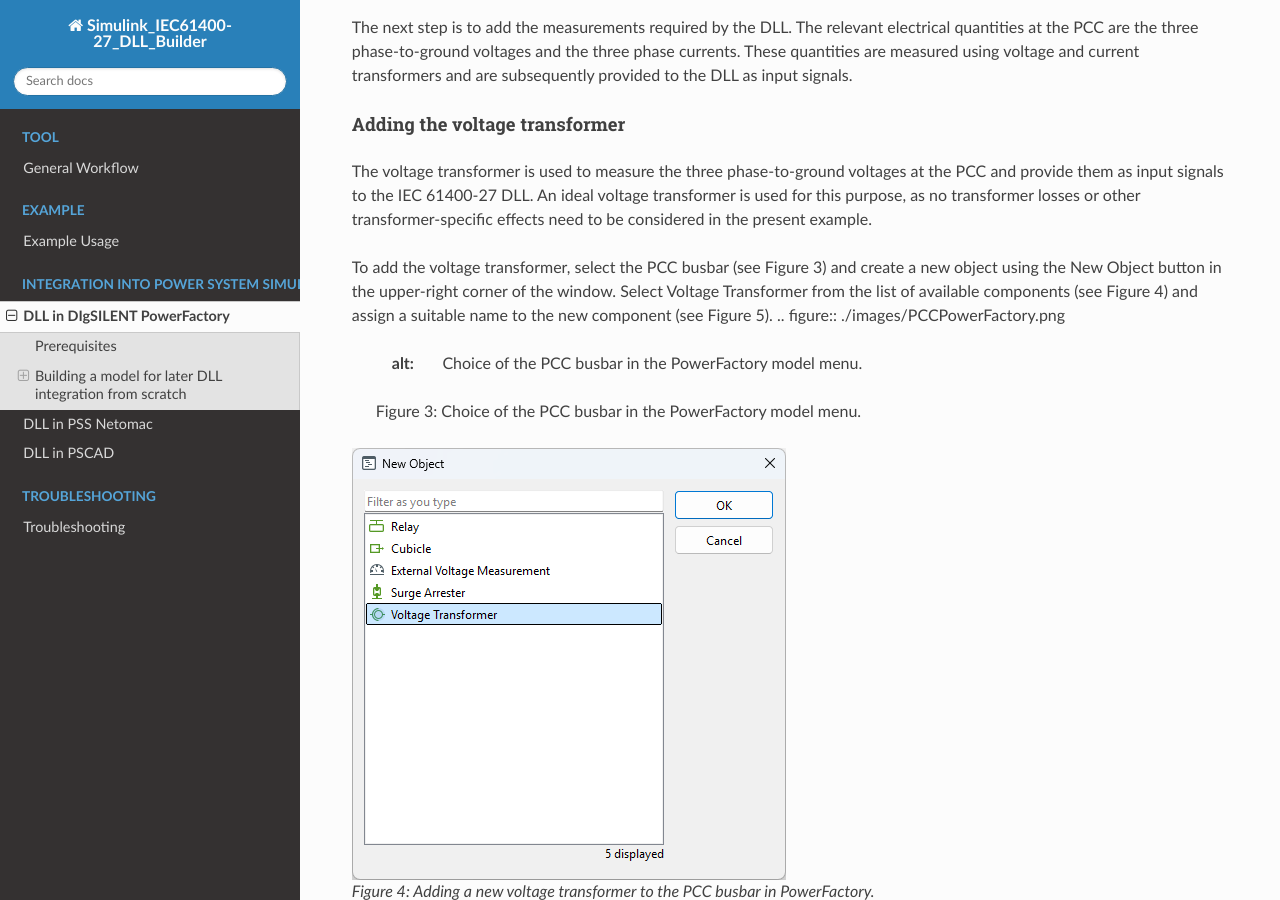
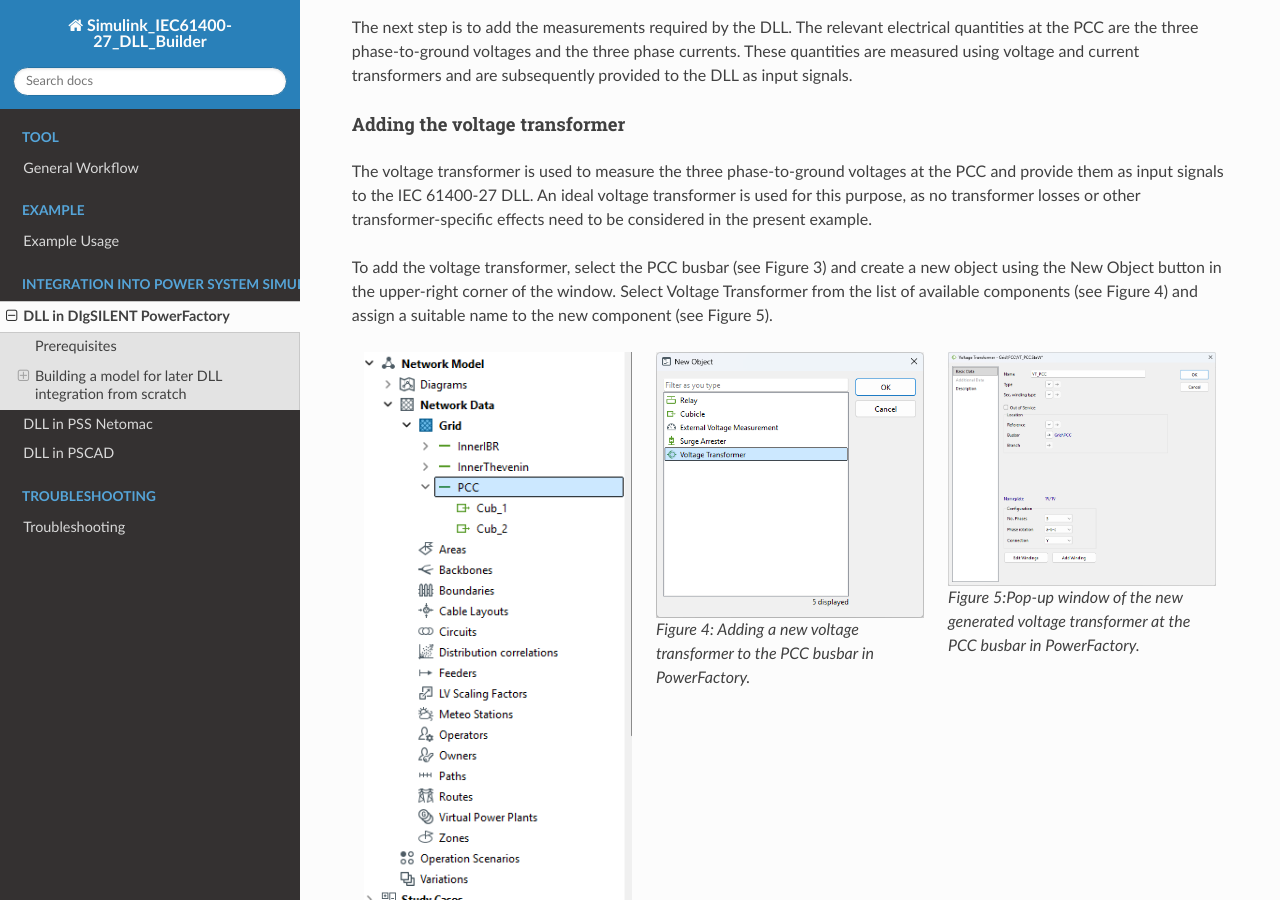
Before and after one commit to Institute-of-Electrical-Energy-Systems/SIMULINK_DLL_Builder, a Sphinx documentation site: the page built from docs/DLL_in_PF.rst, in a window 1280 px wide and 900 px high, scrolled down 2084 px. Built offline with Sphinx 7.4.7 and the Read the Docs theme 3.1.0, drawn with Linux system fonts in a browser that asks for light colours; formulas are drawn with MathJax 3; some of the changed lines change nothing that is shown.

Commit message:
Update DLL_in_PF.rst

```diff
--- a/docs/DLL_in_PF.rst
+++ b/docs/DLL_in_PF.rst
@@ -70,35 +70,50 @@ An ideal voltage transformer is used for this purpose, as no transformer losses
 
 To add the voltage transformer, select the PCC busbar (see Figure 3) and create a new object using the New Object button in the upper-right corner of the window.
 Select Voltage Transformer from the list of available components (see Figure 4) and assign a suitable name to the new component (see Figure 5).
-..  figure:: ./images/PCCPowerFactory.png
-    :alt: Choice of the PCC busbar in the PowerFactory model menu.
 
-    Figure 3: Choice of the PCC busbar in the PowerFactory model menu.
+.. grid:: 3
 
-..  figure:: ./images/VT_PowerFactory.png
-    :alt: Adding a new voltage transformer to the PCC busbar in PowerFactory.
+   .. grid-item::
 
-    Figure 4: Adding a new voltage transformer to the PCC busbar in PowerFactory.
+      ..  figure:: ./images/PCCPowerFactory.png
+            :alt: Choice of the PCC busbar in the PowerFactory model menu.
 
-..  figure:: ./images/VT_PowerFactory2.png
-    :alt: Pop-up window of the new generated voltage transformer at the PCC busbar in PowerFactory.
+            Figure 3: Choice of the PCC busbar in the PowerFactory model menu.
 
-    Figure 5:Pop-up window of the new generated voltage transformer at the PCC busbar in PowerFactory.
+   .. grid-item::
+
+       ..  figure:: ./images/VT_PowerFactory.png
+            :alt: Adding a new voltage transformer to the PCC busbar in PowerFactory.
+
+            Figure 4: Adding a new voltage transformer to the PCC busbar in PowerFactory.
+
+   .. grid-item::
+
+      ..  figure:: ./images/VT_PowerFactory2.png
+            :alt: Pop-up window of the new generated voltage transformer at the PCC busbar in PowerFactory.
+
+            Figure 5:Pop-up window of the new generated voltage transformer at the PCC busbar in PowerFactory.
 
 After creating the voltage transformer, open its configuration by double-clicking the component.
 In the transformer configuration dialog, create a new transformer type (see Figure 6) and select Ideal Voltage Transformer (see Figure 7).
 The ideal transformer is sufficient for the present application because the purpose of the component is to provide the required voltage measurements rather than to model the physical behavior of a transformer.
 Clickling ``New Project Type`` opens up the next window for the voltage transformer type definition.
 
-..  figure:: ./images/VT_PowerFactory3.png
-    :alt: Pop-up window for the choice of the new generated voltage transformer's type.
+.. grid:: 2
 
-    Figure 6: Pop-up window for the choice of the new generated voltage transformer's type.
+   .. grid-item::
 
-..  figure:: ./images/VT_PowerFactory4.png
-    :alt: Pop-up window for the definition of a voltage transformer type.
+      ..  figure:: ./images/VT_PowerFactory3.png
+            :alt: Pop-up window for the choice of the new generated voltage transformer's type.
 
-    Figure 7: Pop-up window for the definition of a voltage transformer type.
+            Figure 6: Pop-up window for the choice of the new generated voltage transformer's type.
+
+    .. grid-item::
+
+       ..  figure:: ./images/VT_PowerFactory4.png
+            :alt: Pop-up window for the definition of a voltage transformer type.
+
+            Figure 7: Pop-up window for the definition of a voltage transformer type.
 
 The voltage transformer is now connected to the PCC and can be used to obtain the three phase-to-ground voltage signals required by the DLL (see Figure 8 - 10).
 
@@ -109,6 +124,7 @@ The voltage transformer is now connected to the PCC and can be used to obtain th
       ..  figure:: ./images/VT_PowerFactory5.png
             :alt: Pop-up window after right-clicking the new voltage transformer.
             :align: center
+            :width: 75%
 
             Figure 8: Pop-up window after right-clicking the new voltage transformer.
 
```
